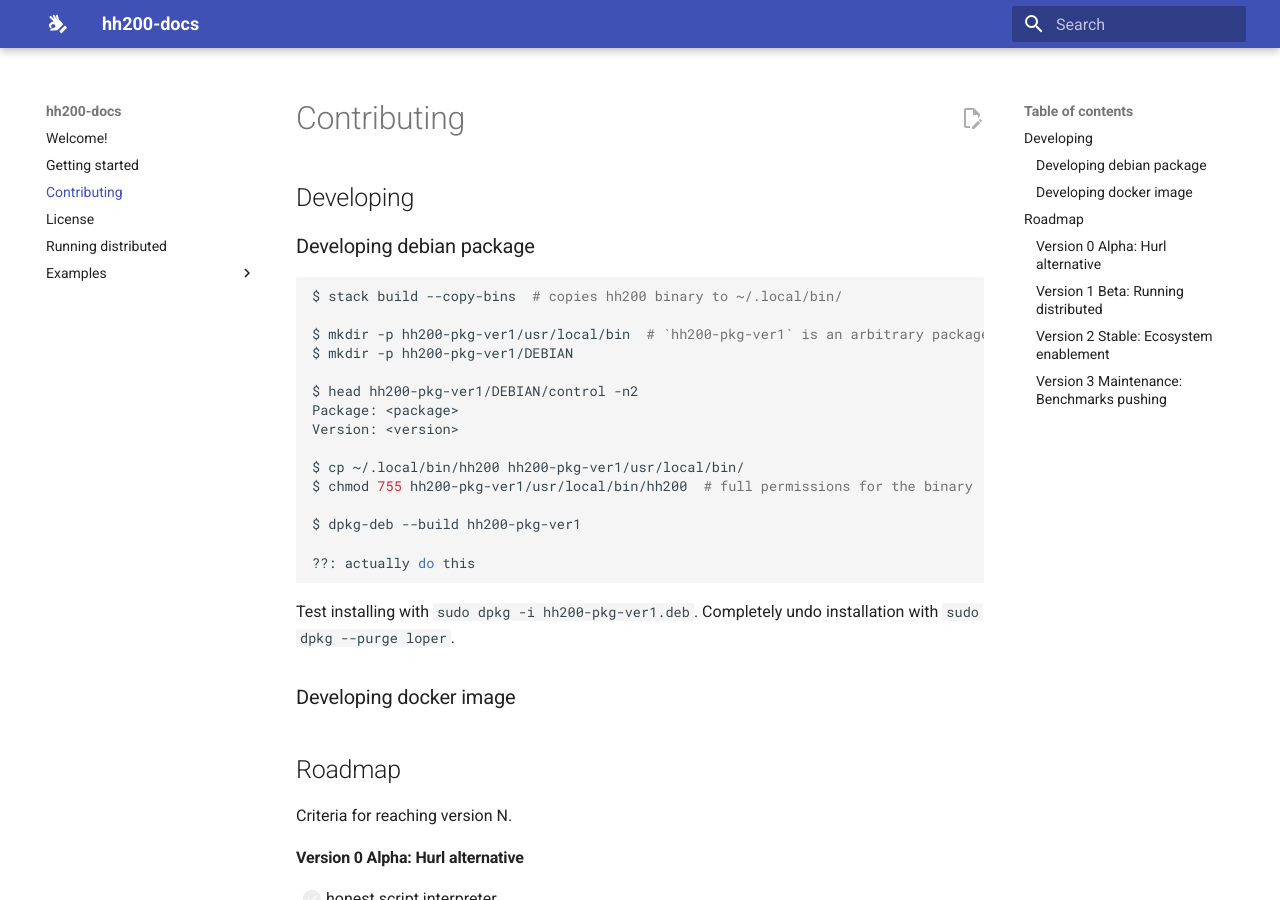
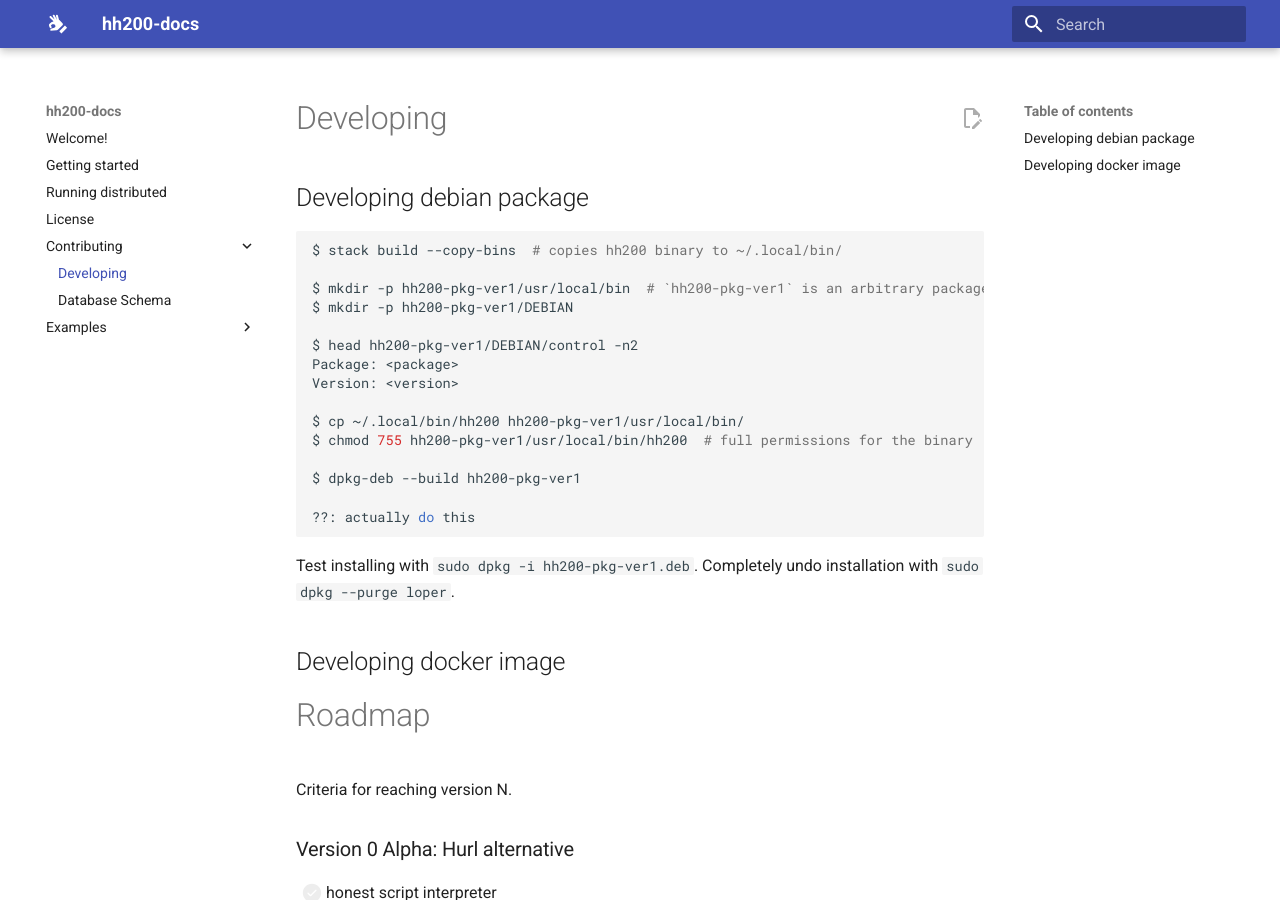
Before and after one commit to tbmreza/hh200-docs, an MkDocs documentation site: the page built from docs/contributing/index.md, in a window 1280 px wide and 900 px high. Built offline with MkDocs 1.6.1 and Material for MkDocs 9.7.7, drawn with Linux system fonts in a browser that asks for light colours; comment, search, counter and statistics services are not loaded.

````diff
--- a/docs/003-contributing.md
+++ b/docs/contributing/index.md
@@ -1,7 +1,5 @@
-# Contributing
-
-## Developing
-### Developing debian package
+# Developing
+## Developing debian package
 
 ```sh
 $ stack build --copy-bins  # copies hh200 binary to ~/.local/bin/
@@ -23,21 +21,21 @@ $ dpkg-deb --build hh200-pkg-ver1
 Test installing with `sudo dpkg -i hh200-pkg-ver1.deb`. Completely undo installation
 with `sudo dpkg --purge loper`.
 
-### Developing docker image
+## Developing docker image
 
-## Roadmap
+# Roadmap
 Criteria for reaching version N.
 
-#### Version 0 Alpha: Hurl alternative
+### Version 0 Alpha: Hurl alternative
 - [ ] honest script interpreter
-#### Version 1 Beta: Running distributed
+### Version 1 Beta: Running distributed
 - [ ] containerized (or ssh-based orchestration, undecided)
-#### Version 2 Stable: Ecosystem enablement
+### Version 2 Stable: Ecosystem enablement
 - [ ] syntax support, LSP in editors (nvim, vscode, emacs)
 - [ ] "Copy as hh200" in postman, httpie
 - [ ] tui
 - [ ] prebuilts in debian, nix, docker hub
 - [ ] learnxinyminutes, cheat.sh, awesome lists, LLM RAG
-#### Version 3 Maintenance: Benchmarks pushing
+### Version 3 Maintenance: Benchmarks pushing
 - [ ] lexer rewrite
 - [ ] dependencies rewrite
````
Also changed, not shown: docs/000-welcome.md (renamed from docs/index.md, +2 -0 lines), docs/002-running-distributed.md (renamed from docs/running-distributed.md, +2 -0 lines), docs/003-license.md (renamed from docs/license.md, +2 -0 lines), docs/contributing/database-schema.md (added, +134 -0 lines).
